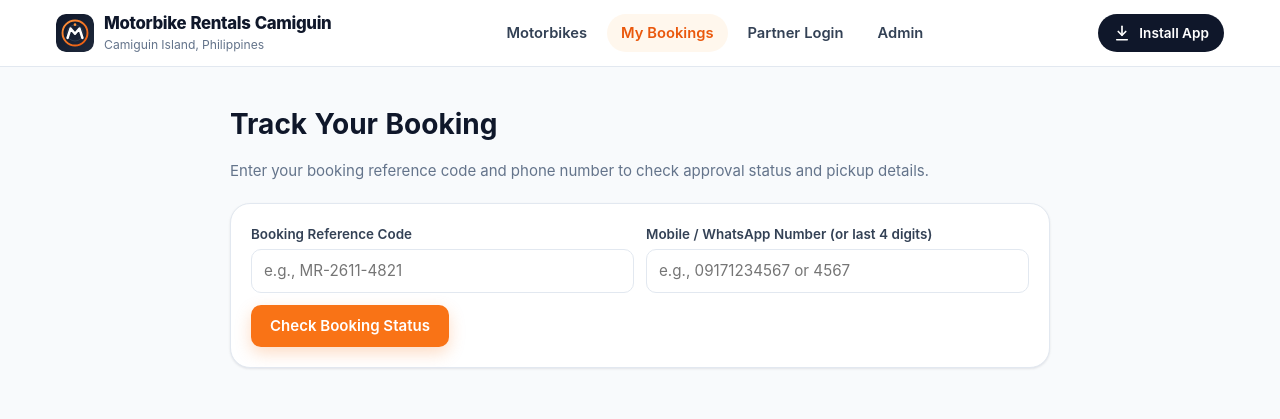
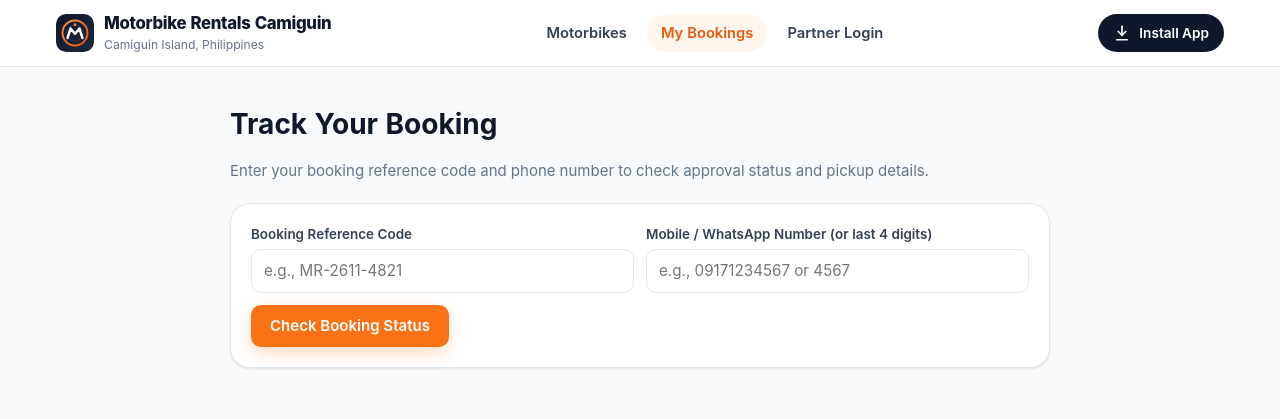
Before and after one commit to Junfols/motorbike-rentals-camiguin, a Flask app: page /bookings in a window 1280 px wide. Shown: the top 419 px of the page. Run offline with Flask 3, Linux system fonts and the light colour scheme; data comes from the database, SQL or seed files in the repository; some libraries are stand-ins or nearby versions.

Commit message:
Hide Admin nav tab unless active on admin page

```diff
--- a/templates/base.html
+++ b/templates/base.html
@@ -37,7 +37,9 @@
         <a href="/" class="nav-link {% if active_nav == 'fleet' %}active{% endif %}">Motorbikes</a>
         <a href="/bookings" class="nav-link {% if active_nav == 'bookings' %}active{% endif %}">My Bookings</a>
         <a href="/partner" class="nav-link {% if active_nav == 'partner' %}active{% endif %}">Partner Login</a>
-        <a href="/admin" class="nav-link {% if active_nav == 'admin' %}active{% endif %}">Admin</a>
+        {% if active_nav == 'admin' %}
+        <a href="/admin" class="nav-link active">Admin</a>
+        {% endif %}
       </nav>
 
       <div class="header-actions">
@@ -109,13 +111,15 @@
       </svg>
       <span>Partner</span>
     </a>
-    <a href="/admin" class="bottom-nav-item {% if active_nav == 'admin' %}active{% endif %}">
+    {% if active_nav == 'admin' %}
+    <a href="/admin" class="bottom-nav-item active">
       <svg width="22" height="22" viewBox="0 0 24 24" fill="none" stroke="currentColor" stroke-width="2" stroke-linecap="round" stroke-linejoin="round" aria-hidden="true">
         <path d="M12 20h9"/>
         <path d="M16.5 3.5a2.1 2.1 0 0 1 3 3L7 19l-4 1 1-4Z"/>
       </svg>
       <span>Admin</span>
     </a>
+    {% endif %}
   </nav>
 
   <!-- Install App Guide Modal -->
```
